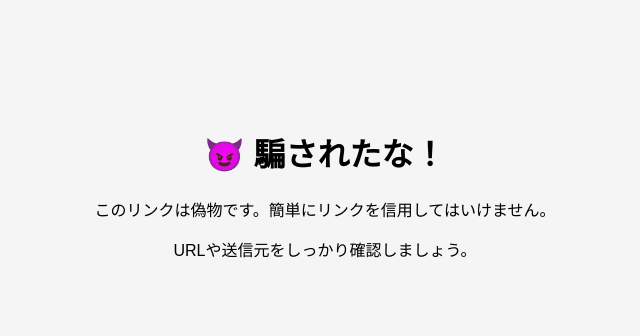
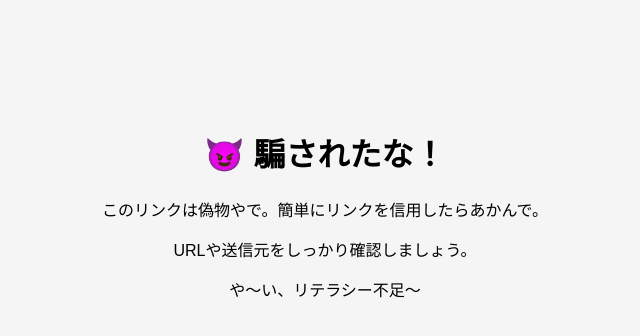
Before and after one commit to garuto0528/phish-test-page, a plain HTML site: page index.html in a window 1280 px wide. Shown: the whole page, without its empty margins (315-955 px from the left). Drawn offline with Linux system fonts and the light colour scheme.

Commit message:
Update index.html

```diff
--- a/index.html
+++ b/index.html
@@ -9,7 +9,8 @@
 </head>
 <body>
   <h1>😈 騙されたな！</h1>
-  <p>このリンクは偽物です。簡単にリンクを信用してはいけません。</p>
+  <p>このリンクは偽物やで。簡単にリンクを信用したらあかんで。</p>
   <p>URLや送信元をしっかり確認しましょう。</p>
+  <p>や～い、リテラシー不足～</p>
 </body>
 </html>
```
